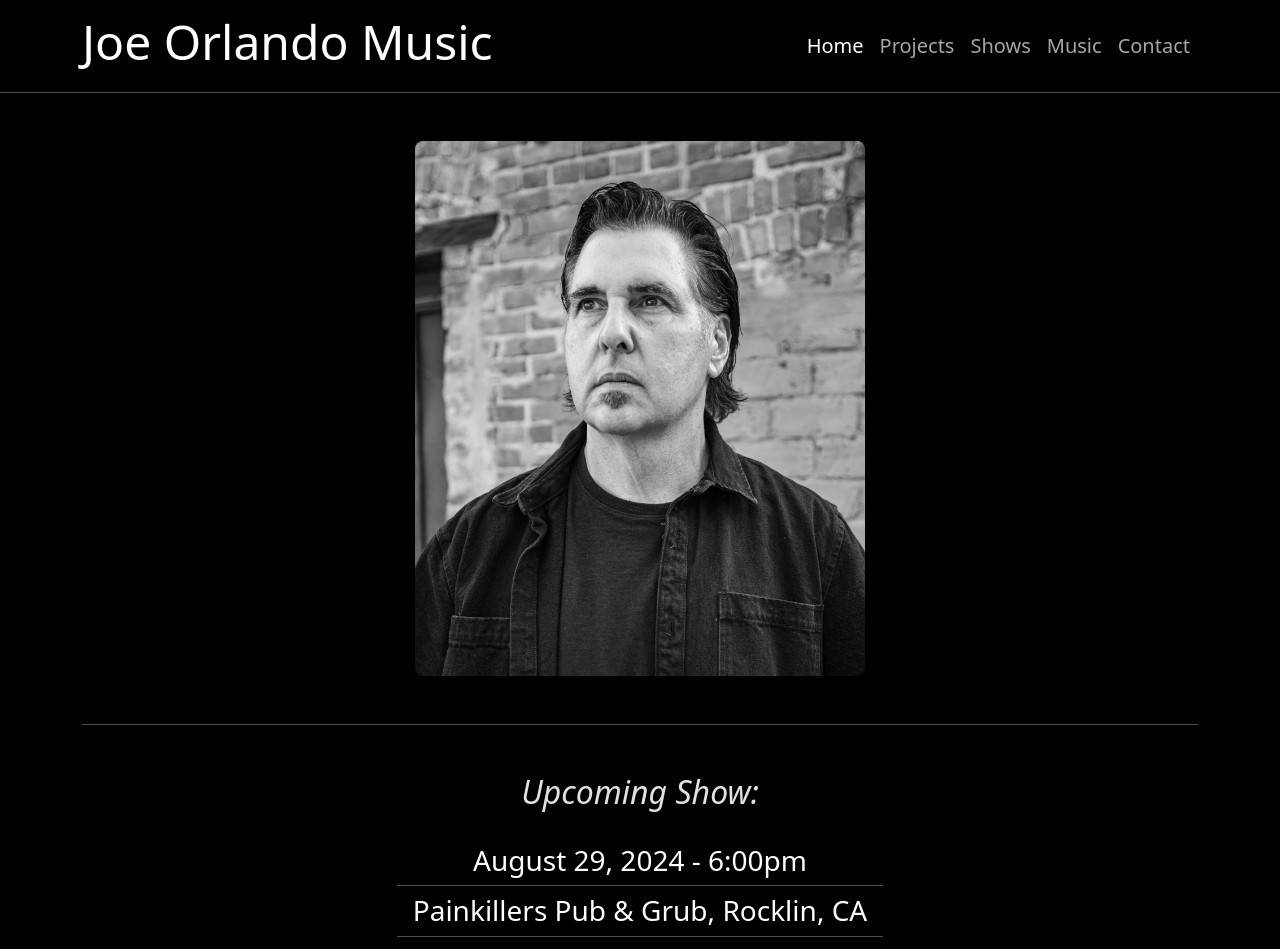
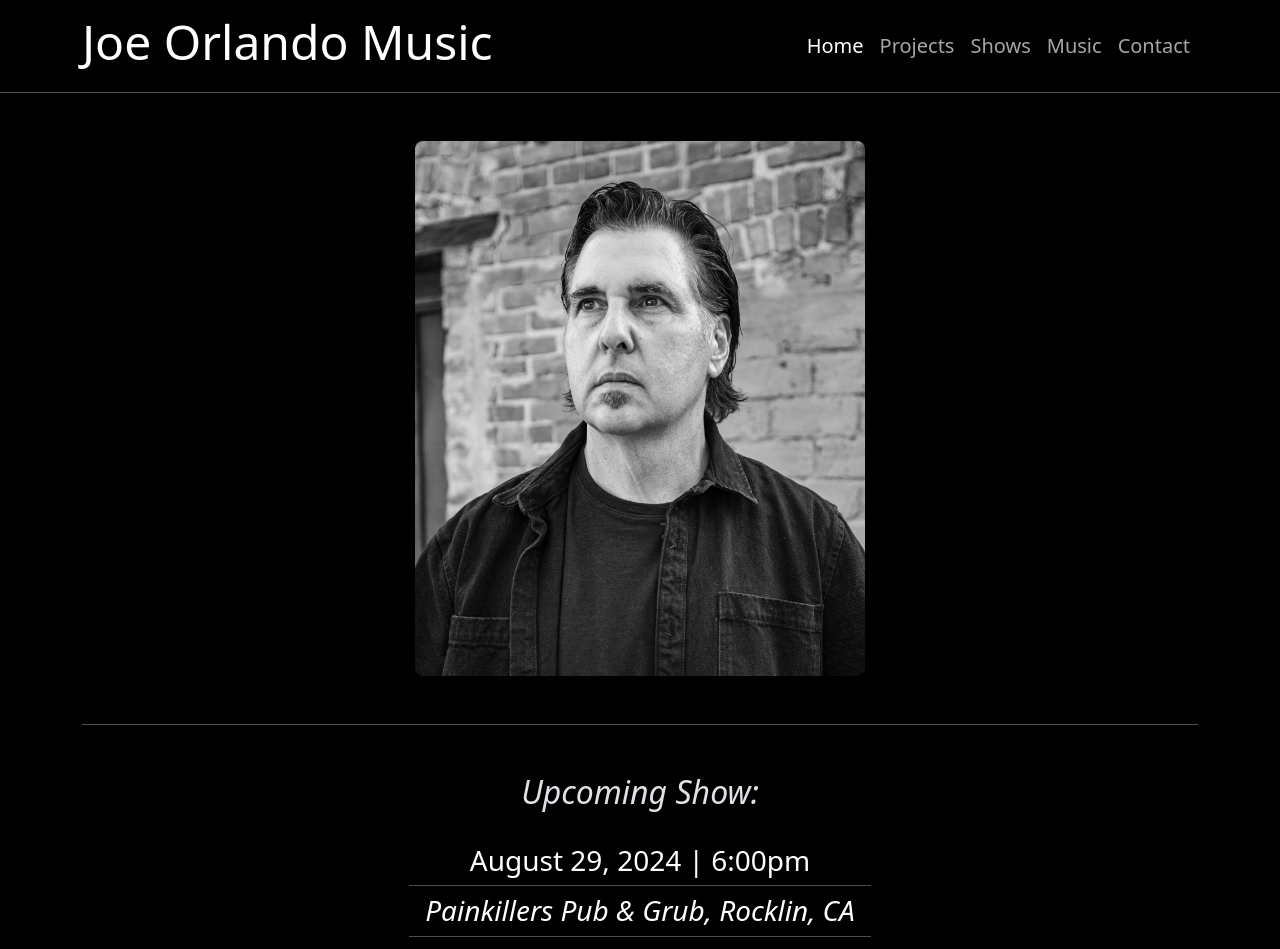
Before and after one commit to Robertjo97/JoeOrlandoMusic, a React (Vite) app: page / in a window 1280 px wide. Shown: the top 949 px of the page. Built offline with nearby package versions, Linux system fonts and the light colour scheme.

Commit message:
shows styles

```diff
--- a/src/Home/Hero.jsx
+++ b/src/Home/Hero.jsx
@@ -16,8 +16,8 @@ const Hero = () => {
       <div className="hero d-flex justify-content-center border-top border-bottom p-5 align-items-center gap-5 mb-5">
         <ul className="list-group list-group-flush display-6 fs-3 text-center">
           <p className="display-6 fs-2 mb-4"><em><strong>Upcoming Show:</strong></em></p>
-          <li className="list-group-item bg-black text-white">{nextShow.date} - {nextShow.time}</li>
-          <li className="list-group-item bg-black text-white">{nextShow.location}</li>
+          <li className="list-group-item bg-black text-white">{nextShow.date} | {nextShow.time}</li>
+          <li className="list-group-item bg-black text-white"><em>{nextShow.location}</em></li>
           <li className="list-group-item bg-black text-white"><span className="text-danger">*</span> {nextShow.band}<span className="text-danger"> *</span></li>
         </ul>
       </div>
--- a/src/Shows/Shows.jsx
+++ b/src/Shows/Shows.jsx
@@ -30,9 +30,9 @@ const Shows = () => {
           <ul className="list-group list-group-flush display-6 fs-4 mb-5 text-center">
             {shows.map((show, index) => (
               <li className="list-group-item bg-black p-4 text-white" key={index}>
-                <p><strong>{show.date} | {show.time}</strong></p>
+                <p>{show.date} | {show.time}</p>
                 <p><em>{show.location}</em></p>
-                <p><span className="text-danger">* </span><strong>{show.band}</strong><span className="text-danger"> *</span></p>
+                <p><span className="text-danger">* </span>{show.band}<span className="text-danger"> *</span></p>
               </li>
             ))}
           </ul>
```
